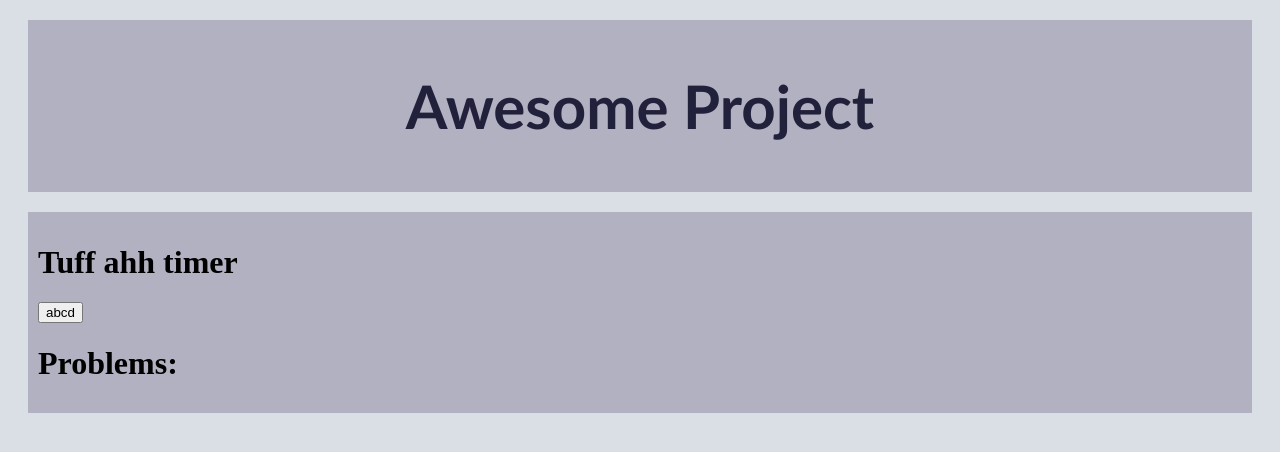
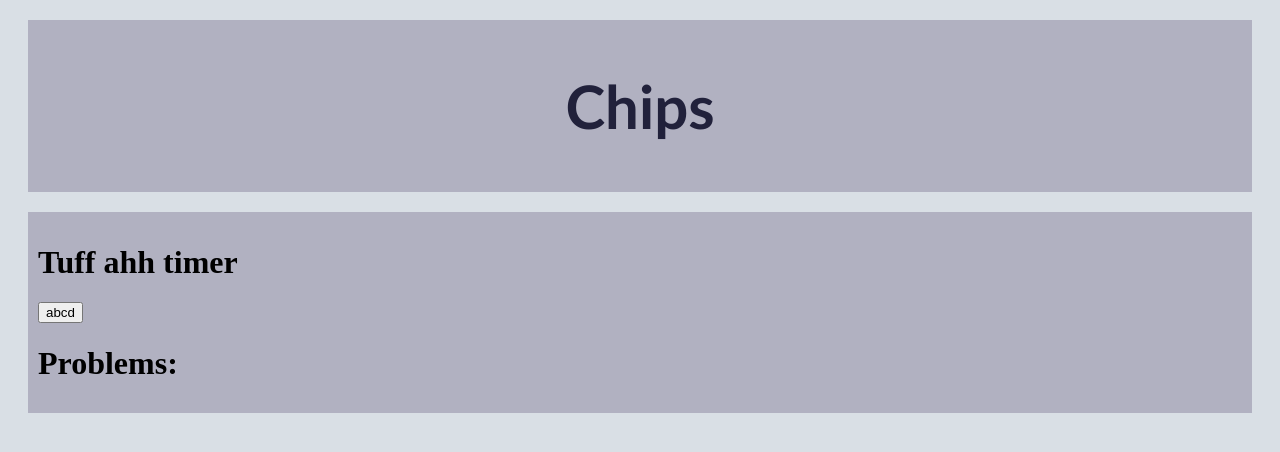
Before and after one commit to PugsRDubs/islandhacks25, a SvelteKit app: page / in a window 1280 px wide. Shown: the top 452 px of the page. Built offline with nearby package versions, Linux system fonts and the light colour scheme.

Commit message:
Update +layout.svelte

```diff
--- a/src/routes/+layout.svelte
+++ b/src/routes/+layout.svelte
@@ -9,7 +9,7 @@
 </svelte:head>
 
 <div>
-	<h1>Awesome Project</h1>
+	<h1>Chips</h1>
 </div>
 <div>
 	{@render children()}
```
